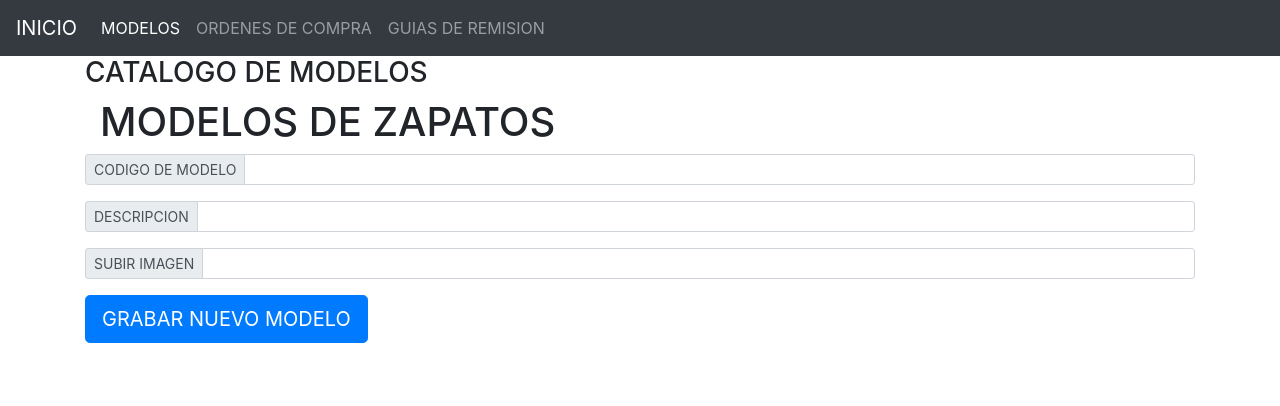
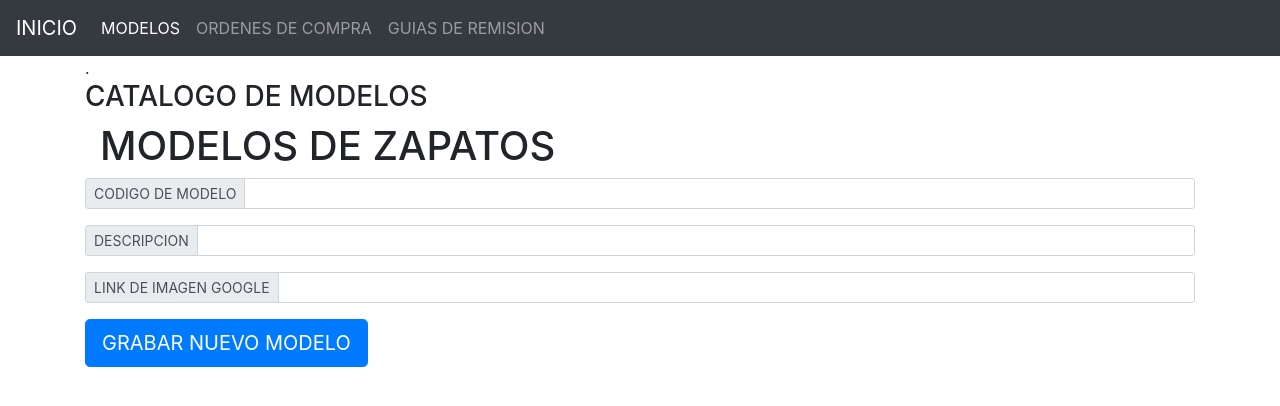
Before and after one commit to o0daniel0o/MICONTROL, a plain HTML site: page mod.html in a window 1280 px wide. Drawn offline with nearby package versions, Linux system fonts and the light colour scheme; no server answers.

Commit message:
TABLA MEJORADO MOD HTML

```diff
--- a/mod.html
+++ b/mod.html
@@ -61,7 +61,9 @@
 
 
 
-
+<DIV>
+  .
+</DIV>
 
 
 
@@ -96,7 +98,7 @@
 
 <div class="input-group input-group-sm mb-3">
   <div class="input-group-prepend">
-    <span  class="input-group-text" id="inputGroup-sizing-sm">SUBIR IMAGEN</span>
+    <span  class="input-group-text" id="inputGroup-sizing-sm">LINK DE IMAGEN GOOGLE</span>
   </div>
   <input id="movieImage" type="text" class="form-control" aria-label="Small" aria-describedby="inputGroup-sizing-sm">
 </div>
@@ -173,7 +175,7 @@
 
 
       // Insertamos el template con todas las peliculas en el div correspondiente
-      document.getElementById("movieContainer").innerHTML = '<div class="table-responsive"><table class="table"><table class="table table-dark">  <thead>    <tr>      <th scope="col">CODIGO DE MODELO</th>      <th scope="col">IMAGEN DEL MODELO</th>      <th scope="col">DESCRIPCION DEL MODELO</th>     </tr>  </thead>  <tbody>'+
+      document.getElementById("movieContainer").innerHTML = '<div class="table-responsive"><table class="table"><table class="table table-dark">  <thead>    <tr>      <th scope="col">CODIGO</th>      <th scope="col">IMAGEN</th>      <th scope="col">DESCRIPCION DEL MODELO</th>     </tr>  </thead>  <tbody>'+
 movieTemplate + '</tbody></table></table></div>';
 
 
```
